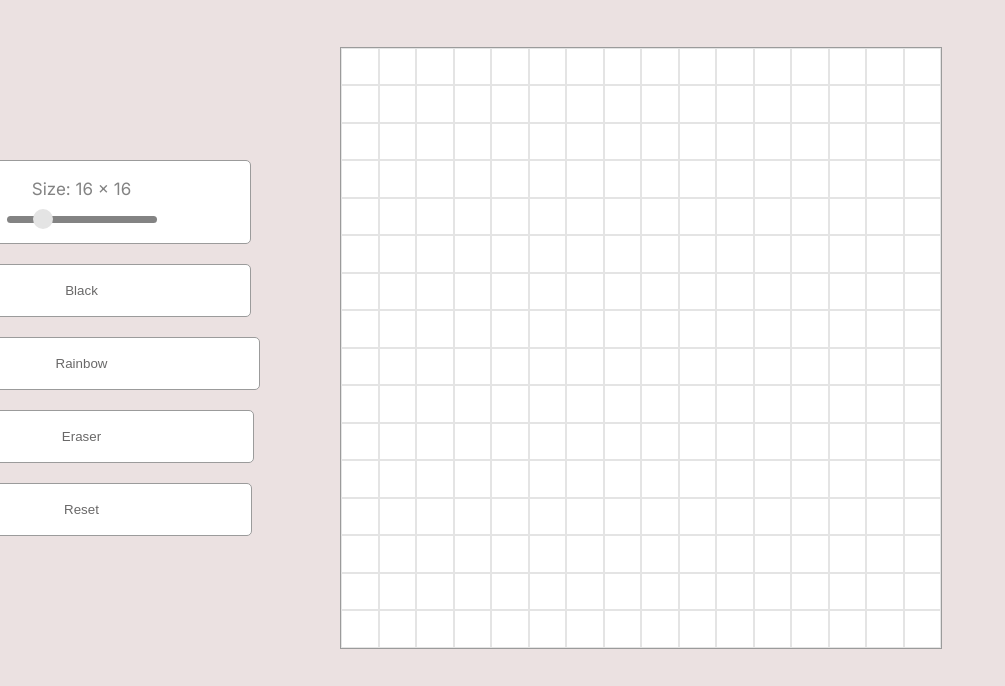
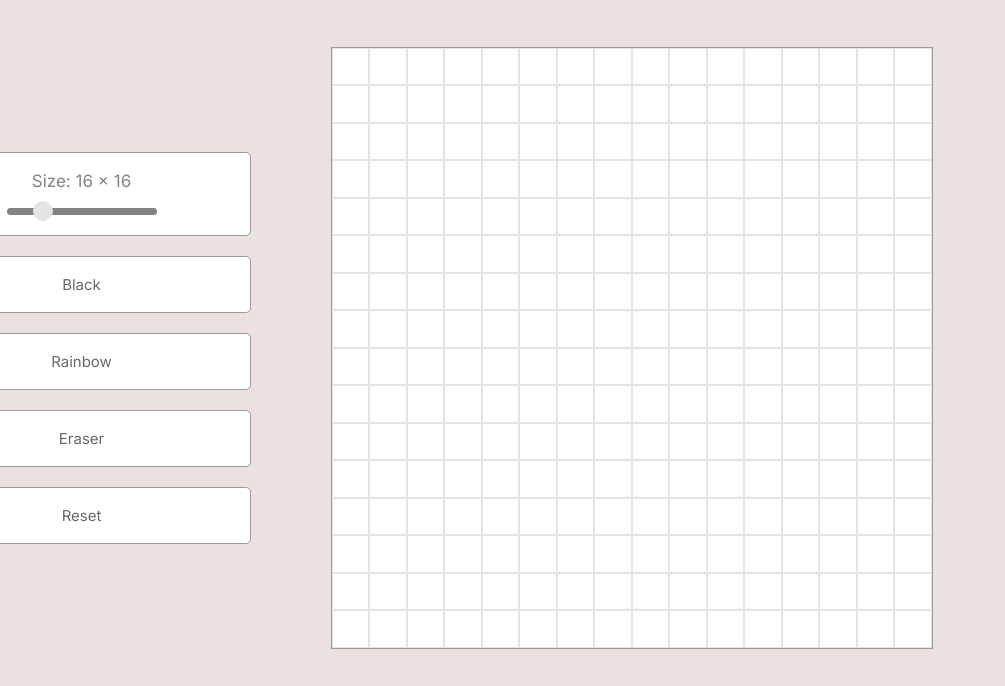
Before and after one commit to itskharina/Etch-a-Sketch, a plain HTML site: page index.html in a window 1280 px wide. Shown: the part 114-800 px from the top of the page, without its empty margins (0-1005 px from the left). Drawn offline with Linux system fonts and the light colour scheme.

Commit message:
Styled the buttons

```diff
--- a/styles.css
+++ b/styles.css
@@ -13,11 +13,15 @@
 button {
     color: #696868;
     border: 1px solid rgb(155, 155, 155);
-    padding: 18px 152px;
+    padding: 18px 10px;
+    width: 338px;
+    text-align: center;
     border-radius: 5px;
     margin-top: 20px;
     cursor: pointer;
     background-color: white;
+    font-size: 15px;
+    font-family: 'Inter', 'Poppins', sans-serif;
 }
 
 .container {
```
